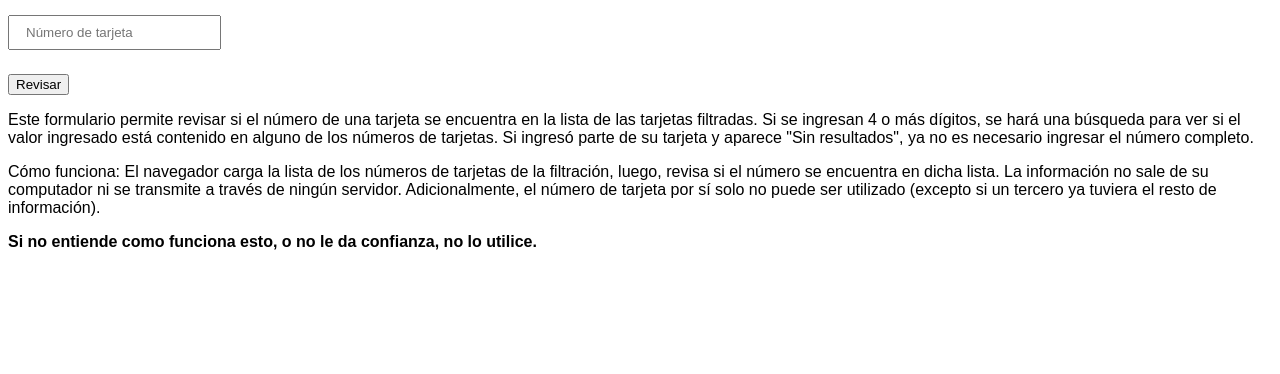
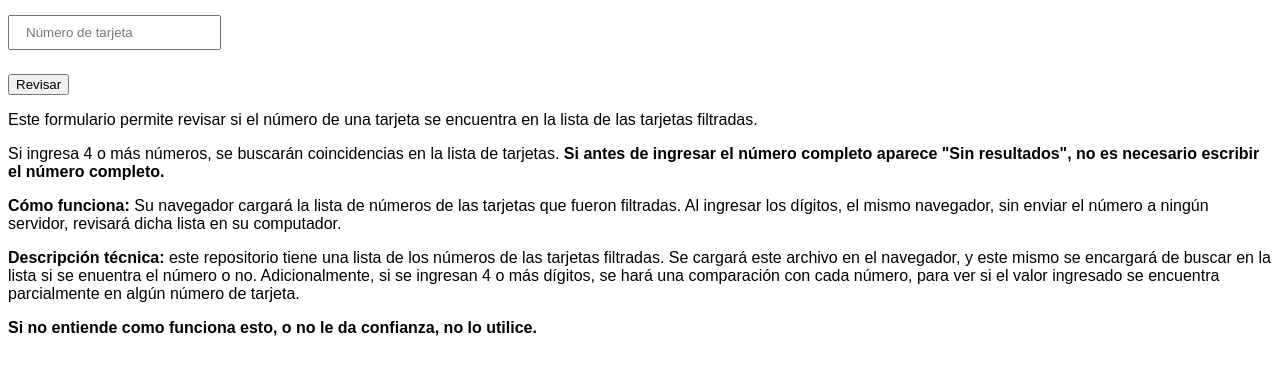
Before and after one commit to jkcgs/jkcgs.github.io, a plain HTML site: page tarjetas/index.html in a window 1280 px wide. Shown: the part 44-418 px from the top of the page. Drawn offline with Linux system fonts and the light colour scheme.

Commit message:
descripción y xd

```diff
--- a/tarjetas/index.html
+++ b/tarjetas/index.html
@@ -19,15 +19,18 @@
         <em></em>
         <input type="submit" value="Revisar">
     </form>
+    <p>Este formulario permite revisar si el número de una tarjeta se encuentra en la lista de las tarjetas filtradas.</p>
+    <p>Si ingresa 4 o más números, se buscarán coincidencias en la lista de tarjetas. <strong>Si antes de ingresar el número completo aparece
+        "Sin resultados", no es necesario escribir el número completo.</strong></p>
     <p>
-        Este formulario permite revisar si el número de una tarjeta se encuentra en la lista de las tarjetas filtradas. Si se ingresan 4 o más
-        dígitos, se hará una búsqueda para ver si el valor ingresado está contenido en alguno de los números de tarjetas. Si ingresó parte de su
-        tarjeta y aparece "Sin resultados", ya no es necesario ingresar el número completo.
+        <strong>Cómo funciona:</strong>
+        Su navegador cargará la lista de números de las tarjetas que fueron filtradas. Al ingresar los dígitos, el mismo navegador,
+        sin enviar el número a ningún servidor, revisará dicha lista en su computador.
     </p>
     <p>
-        Cómo funciona: El navegador carga la lista de los números de tarjetas de la filtración, luego, revisa si el número se encuentra en dicha
-        lista. La información no sale de su computador ni se transmite a través de ningún servidor. Adicionalmente, el número de tarjeta por sí
-        solo no puede ser utilizado (excepto si un tercero ya tuviera el resto de información).
+        <strong>Descripción técnica:</strong> este repositorio tiene una lista de los números de las tarjetas filtradas. Se cargará este archivo en el navegador,
+        y este mismo se encargará de buscar en la lista si se enuentra el número o no. Adicionalmente, si se ingresan 4 o más dígitos, se hará
+        una comparación con cada número, para ver si el valor ingresado se encuentra parcialmente en algún número de tarjeta.
     </p>
     <p><strong>Si no entiende como funciona esto, o no le da confianza, no lo utilice.</strong></p>
 
```
